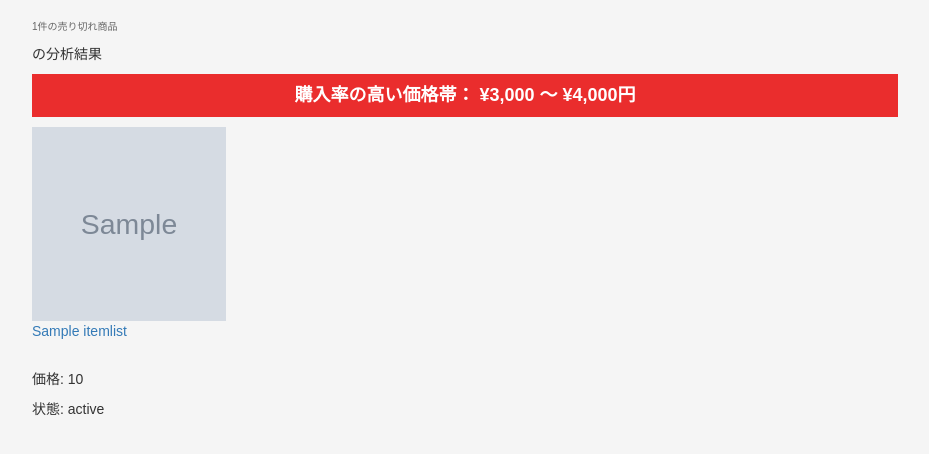
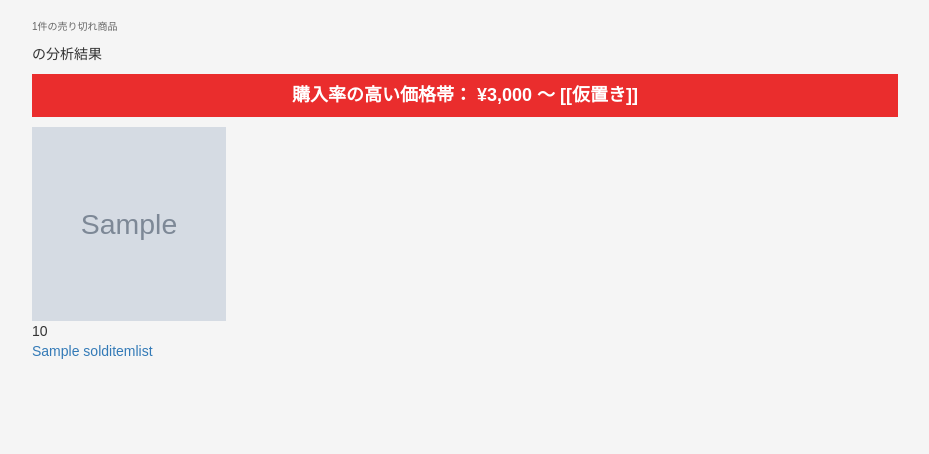
Before and after one commit to kasano0402/mercariAnalytics, a Flask app: template templates/result.html in a window 1280 px wide. Shown: the part 78-532 px from the top of the page, without its empty margins (175-1104 px from the left). Run offline with Flask 2, Linux system fonts and the light colour scheme; the template is opened without the code that fills it: most values are stand-ins (such as "Sample title", 1, 10 or a date in 2020); grey boxes marked "Sample" are stand-in pictures; some libraries are stand-ins or nearby versions.

Commit message:
結果一覧表示部の更新

```diff
--- a/templates/result.html
+++ b/templates/result.html
@@ -11,28 +11,29 @@
 </nav>
 <!--コンテナ -->
 <div class="container">
-  {% if itemlist|length > 120 %}
-  <p class="container-notes">直近{{itemlist|length}}件の売り切れ商品</p>
+  {% if solditemlist|length > 120 %}
+  <p class="container-notes">直近{{solditemlist|length}}件の売り切れ商品</p>
   {% else %}
-  <p class="container-notes">{{itemlist|length}}件の売り切れ商品</p>
+  <p class="container-notes">{{solditemlist|length}}件の売り切れ商品</p>
   {% endif %}
   <p class="container-title"><strong>{{keyword}}</strong>の分析結果</p>
   <!--グラフエリア-->
   {% block graph %} {% endblock %}
   <!--結果リストのヘッダー部分-->
   <div class="result-header">
-    <p>購入率の高い価格帯： &yen3,000 ～ &yen4,000円</p>
+    <p>購入率の高い価格帯： &yen3,000 ～ [[仮置き]]</p>
   </div>
   <!--結果リスト-->
   <div class="resul-list">
     <div class="row">
-      {% for name, price, status, url, photo in itemlist %}
+      {% for name, price, status, url, photo in solditemlist %}
       <div class="item">
         <div class="col-xs-3 col-sm-3 col-md-3 col-lg-3 col-xl-3">
           <img style="background-image: url({{photo}});" src="{{photo}}" />
-          <p class="itemname"><a href="{{url}}" target="_blank">{{name}}</a></p>
-          <p>価格: {{price}}</p>
-          <p>状態: {{status}}</p>
+          <span class="itemprice">{{price}}</span>
+          <span class="itemname"
+            ><a href="{{url}}" target="_blank">{{name}}</a></span
+          >
         </div>
       </div>
       {% endfor %}
```
